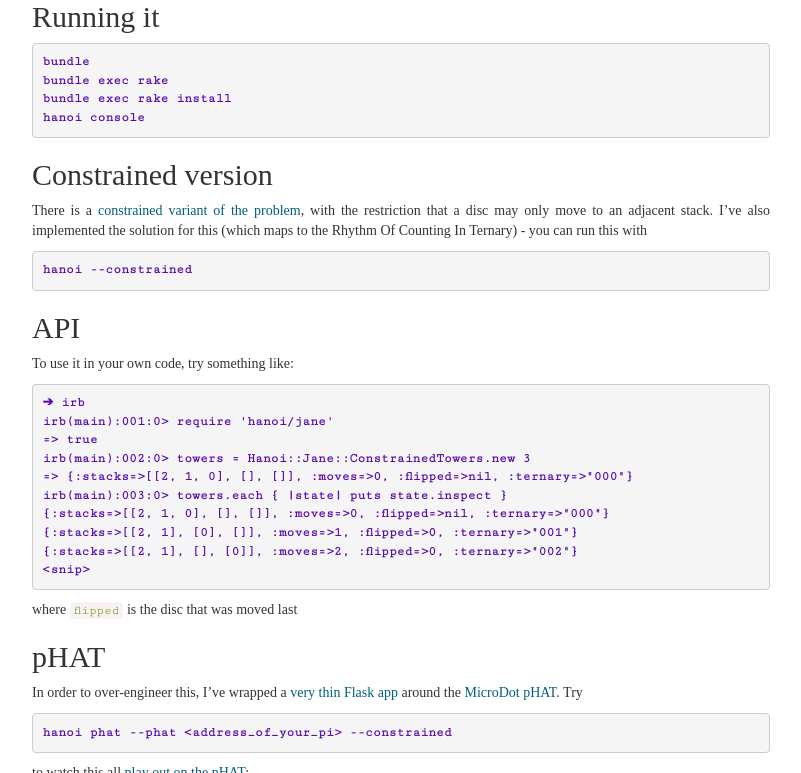
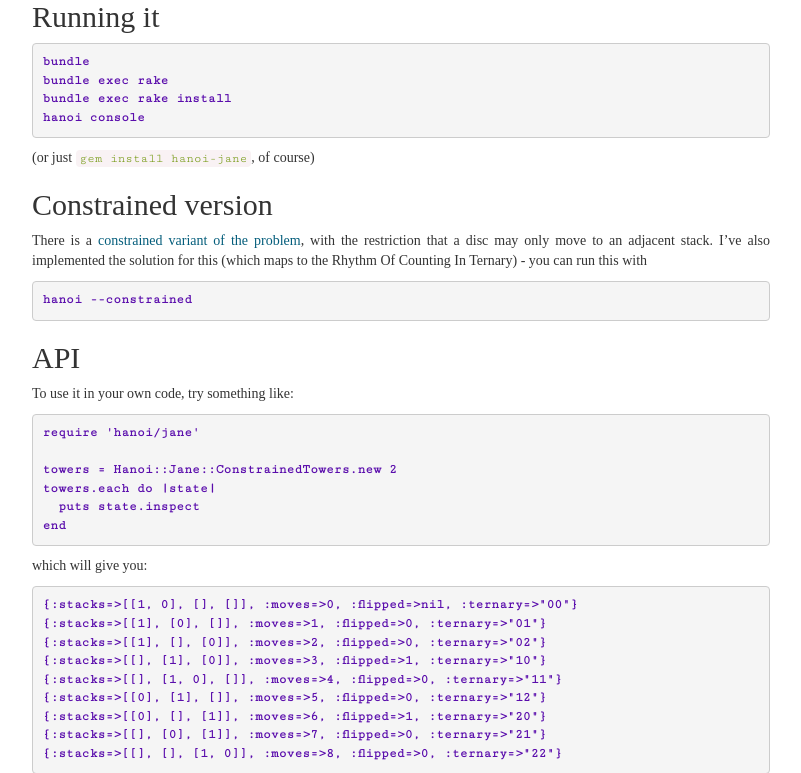
Before and after one commit to pikesley/pikesley.github.io, a Jekyll site: the page built from projects/hanoi-jane.md, in a window 1280 px wide and 1400 px high, scrolled down 825 px, cut to the strip 110-883 px from the top of the window. Shown: the whole strip, without its empty margins (239-1040 px from the left). Built offline with Jekyll 4.4.1, drawn with Linux system fonts in a browser that asks for light colours; nearby versions of some CDN libraries; some web fonts are replaced; a style sheet for code colours, icons or effects is not loaded.

Commit message:
Better ex

````diff
--- a/projects/hanoi-jane.md
+++ b/projects/hanoi-jane.md
@@ -17,6 +17,8 @@ Yes, there are. This is very much a Solved Problem. However, I was inspired to i
     bundle exec rake install
     hanoi console
 
+(or just `gem install hanoi-jane`, of course)
+
 ## Constrained version
 
 There is a [constrained variant of the problem](https://www.youtube.com/watch?v=bdMfjfT0lKk), with the restriction that a disc may only move to an adjacent stack. I've also implemented the solution for this (which maps to the Rhythm Of Counting In Ternary) - you can run this with
@@ -28,16 +30,26 @@ There is a [constrained variant of the problem](https://www.youtube.com/watch?v=
 To use it in your own code, try something like:
 
 ```ruby
-➔ irb
-irb(main):001:0> require 'hanoi/jane'
-=> true
-irb(main):002:0> towers = Hanoi::Jane::ConstrainedTowers.new 3
-=> {:stacks=>[[2, 1, 0], [], []], :moves=>0, :flipped=>nil, :ternary=>"000"}
-irb(main):003:0> towers.each { |state| puts state.inspect }
-{:stacks=>[[2, 1, 0], [], []], :moves=>0, :flipped=>nil, :ternary=>"000"}
-{:stacks=>[[2, 1], [0], []], :moves=>1, :flipped=>0, :ternary=>"001"}
-{:stacks=>[[2, 1], [], [0]], :moves=>2, :flipped=>0, :ternary=>"002"}
-<snip>
+require 'hanoi/jane'
+
+towers = Hanoi::Jane::ConstrainedTowers.new 2
+towers.each do |state|
+  puts state.inspect
+end
+```
+
+which will give you:
+
+```ruby
+{:stacks=>[[1, 0], [], []], :moves=>0, :flipped=>nil, :ternary=>"00"}
+{:stacks=>[[1], [0], []], :moves=>1, :flipped=>0, :ternary=>"01"}
+{:stacks=>[[1], [], [0]], :moves=>2, :flipped=>0, :ternary=>"02"}
+{:stacks=>[[], [1], [0]], :moves=>3, :flipped=>1, :ternary=>"10"}
+{:stacks=>[[], [1, 0], []], :moves=>4, :flipped=>0, :ternary=>"11"}
+{:stacks=>[[0], [1], []], :moves=>5, :flipped=>0, :ternary=>"12"}
+{:stacks=>[[0], [], [1]], :moves=>6, :flipped=>1, :ternary=>"20"}
+{:stacks=>[[], [0], [1]], :moves=>7, :flipped=>0, :ternary=>"21"}
+{:stacks=>[[], [], [1, 0]], :moves=>8, :flipped=>0, :ternary=>"22"}
 ```
 where `flipped` is the disc that was moved last
 
````
